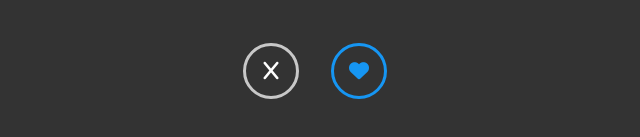
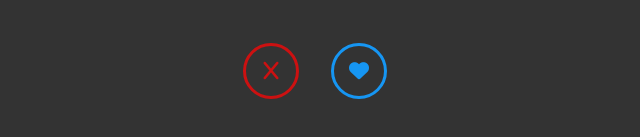
Before and after one commit to jumaHarun/card-hover, a plain HTML site: page index.html in a window 1280 px wide. Shown: the part 529-666 px from the top of the page, without its empty margins (325-965 px from the left). Drawn offline with Linux system fonts and the light colour scheme.

Commit message:
refactor

```diff
--- a/style.css
+++ b/style.css
@@ -197,3 +197,8 @@ body {
   color: rgb(22, 150, 243);
   border-color: rgb(22, 150, 243);
 }
+
+#hate-btn {
+  color: rgb(204, 17, 17);
+  border-color: rgb(204, 17, 17);
+}
```
